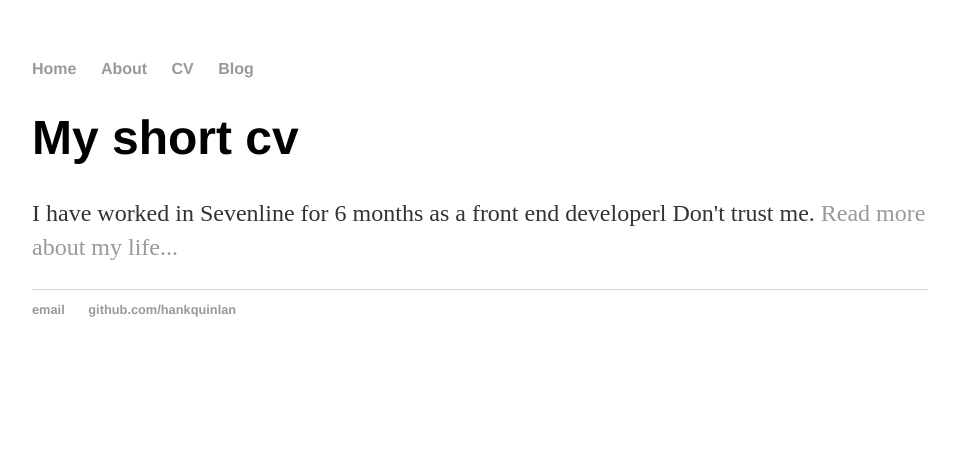
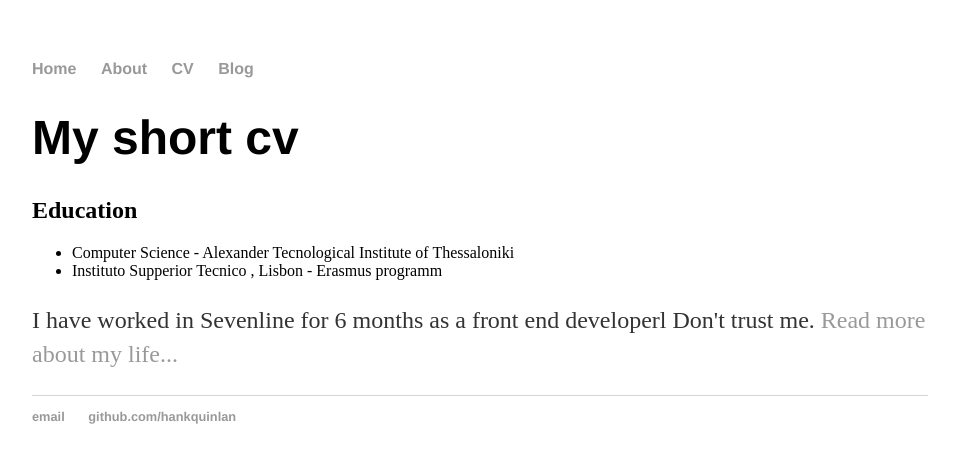
Before and after one commit to Edvac/edvac.github.io, a Jekyll site: the page built from cv/index.html, in a window 1280 px wide. Shown: the top 463 px of the page, without its empty margins (160-1116 px from the left). Built offline with Jekyll 4.4.1, drawn with Linux system fonts in a browser that asks for light colours.

Commit message:
Update index.html

```diff
--- a/cv/index.html
+++ b/cv/index.html
@@ -4,5 +4,10 @@ title: George
 ---
 <div class="blurb">
 	<h1>My short cv</h1>
+	<h2>Education</h2>
+	<ul>
+	<li>Computer Science - Alexander Tecnological Institute of Thessaloniki</li>
+	<li>Instituto Supperior Tecnico , Lisbon - Erasmus programm</li>
+	</ul>
 	<p>I have worked in Sevenline for 6 months as a front end developerl</em> Don't trust me. <a href="/about">Read more about my life...</a></p>
 </div><!-- /.blurb -->
```
